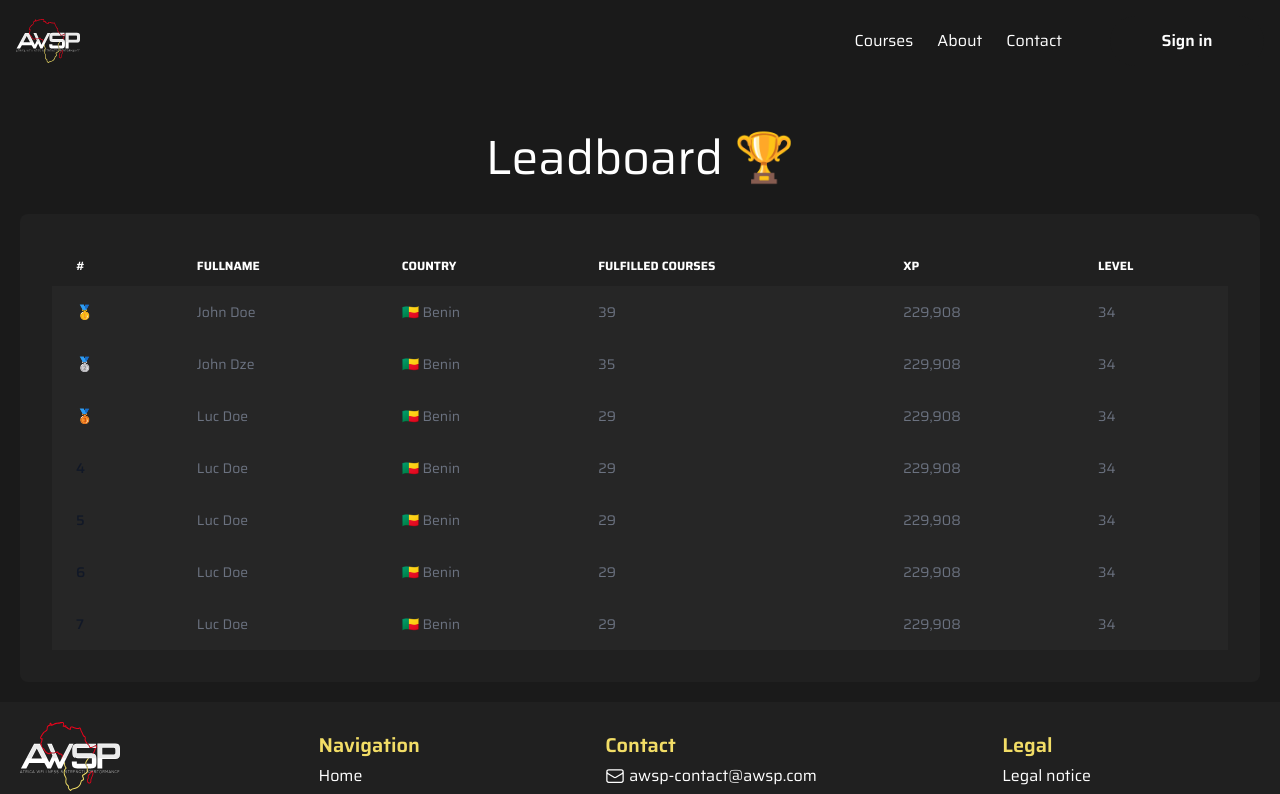
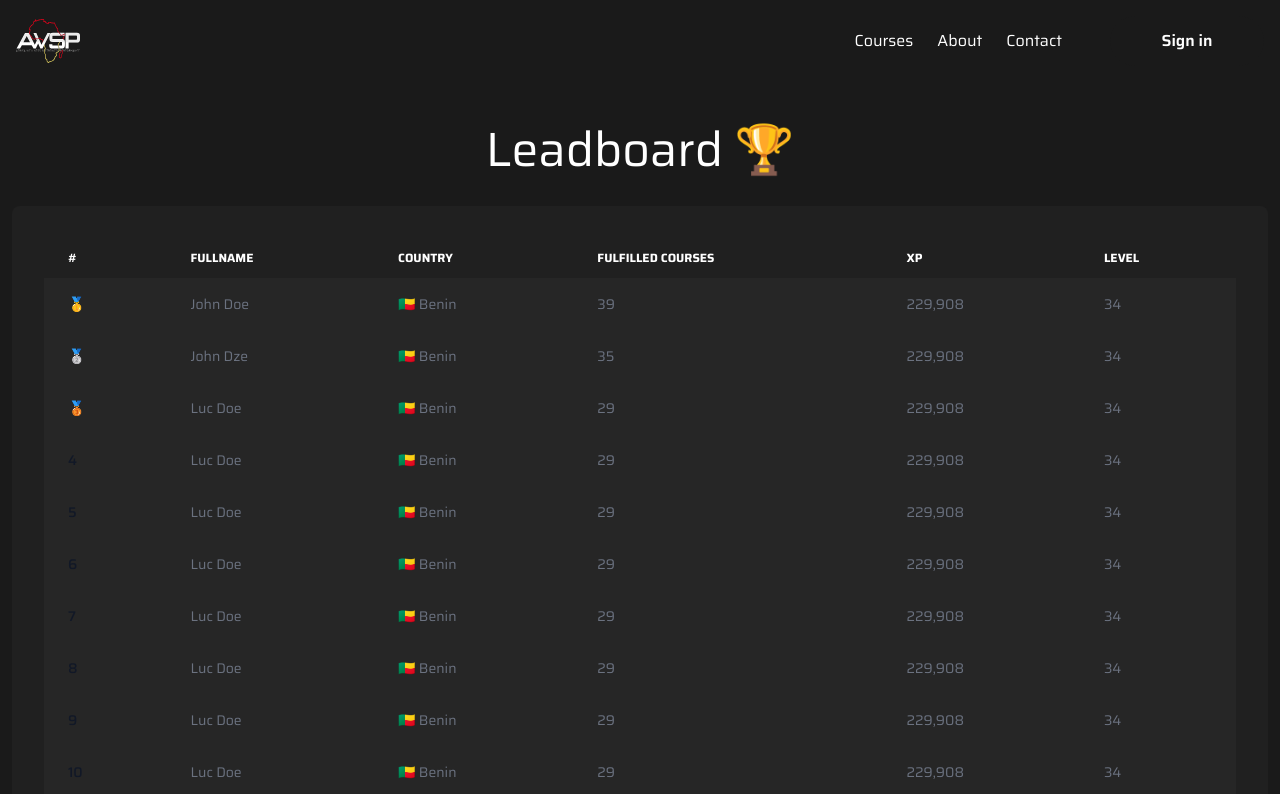
Before and after one commit to admin-tsi/awsp-africa-client, a Next.js app: page /Leadboard in a window 1280 px wide. Shown: the top 794 px of the page. Built offline with nearby package versions, Linux system fonts and the light colour scheme.

Commit message:
[Set up] Leadboard Page

```diff
--- a/src/pages/Leadboard/index.tsx
+++ b/src/pages/Leadboard/index.tsx
@@ -6,7 +6,7 @@ export default function Index() {
   return (
     <div className="flex flex-col h-screen">
       <Navbar />
-      <div className="container mx-auto bg-neutral p-5">
+      <div className="container mx-auto bg-neutral p-3">
         <div className="w-full flex justify-center items-center my-8">
           <span className="text-5xl text-white">Leadboard 🏆</span>
         </div>
@@ -105,6 +105,36 @@ export default function Index() {
                 <td className="px-6 py-4">229,908</td>
                 <td className="px-6 py-4">34</td>
               </tr>
+              <tr className="bg-[#262626] my-3">
+                <td className="px-6 py-4 font-medium text-gray-900 whitespace-nowrap dark:text-white">
+                  8
+                </td>
+                <td className="px-6 py-4">Luc Doe</td>
+                <td className="px-6 py-4">🇧🇯 Benin</td>
+                <td className="px-6 py-4">29</td>
+                <td className="px-6 py-4">229,908</td>
+                <td className="px-6 py-4">34</td>
+              </tr>
+              <tr className="bg-[#262626] my-3">
+                <td className="px-6 py-4 font-medium text-gray-900 whitespace-nowrap dark:text-white">
+                  9
+                </td>
+                <td className="px-6 py-4">Luc Doe</td>
+                <td className="px-6 py-4">🇧🇯 Benin</td>
+                <td className="px-6 py-4">29</td>
+                <td className="px-6 py-4">229,908</td>
+                <td className="px-6 py-4">34</td>
+              </tr>
+              <tr className="bg-[#262626] my-3">
+                <td className="px-6 py-4 font-medium text-gray-900 whitespace-nowrap dark:text-white">
+                  10
+                </td>
+                <td className="px-6 py-4">Luc Doe</td>
+                <td className="px-6 py-4">🇧🇯 Benin</td>
+                <td className="px-6 py-4">29</td>
+                <td className="px-6 py-4">229,908</td>
+                <td className="px-6 py-4">34</td>
+              </tr>
             </tbody>
           </table>
         </div>
```
